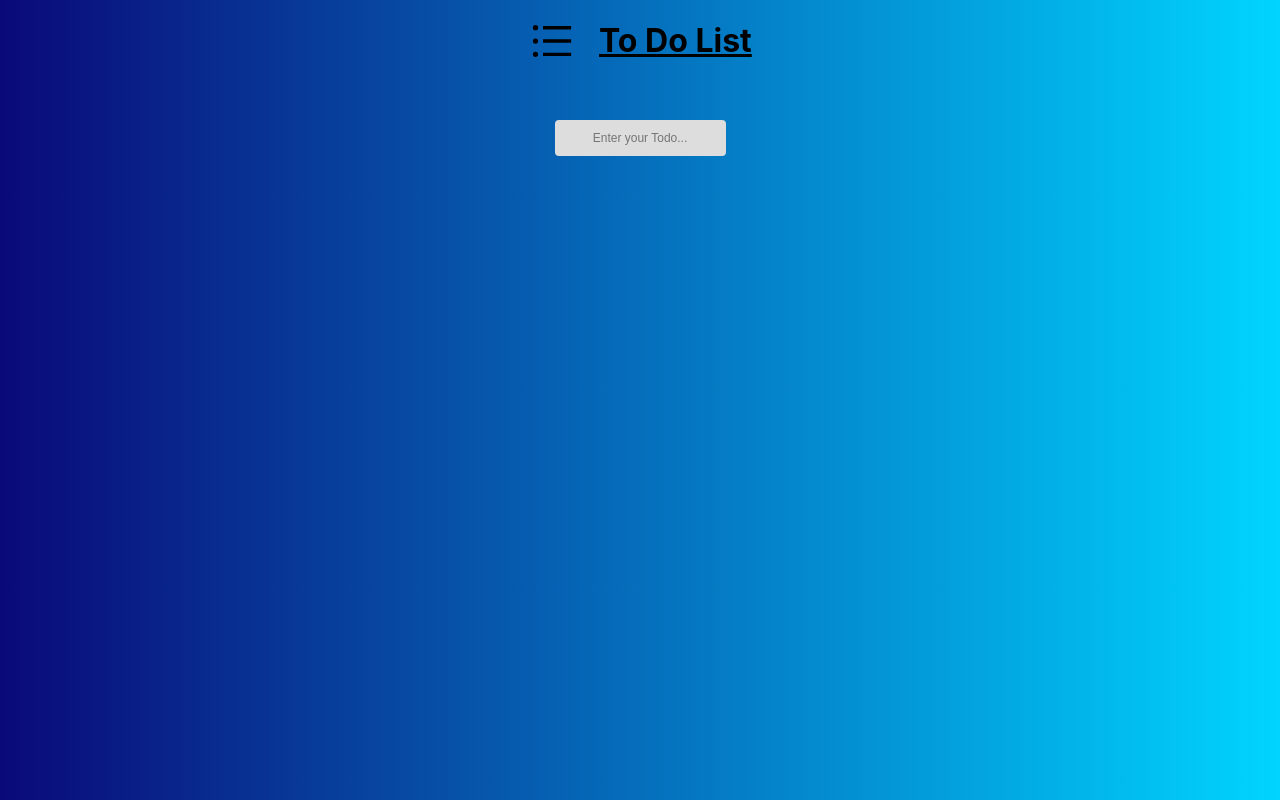
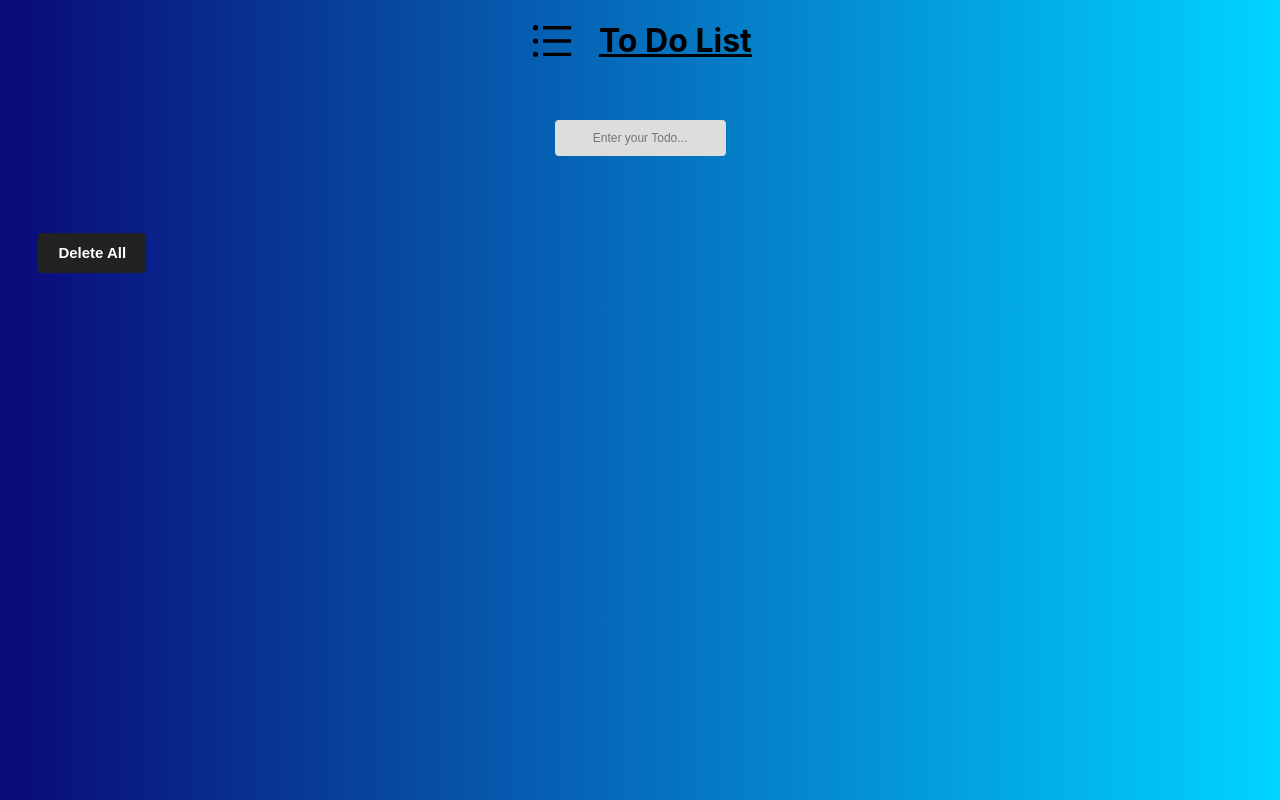
Before and after one commit to arturholiv/todolist, a React (Create React App) app in the folder todolist/: page /list in a window 1280 px wide. Built offline with nearby package versions, Linux system fonts and the light colour scheme.

Commit message:
feat: implements Delete All

```diff
--- a/todolist/src/actions/index.js
+++ b/todolist/src/actions/index.js
@@ -1,6 +1,7 @@
 export const LOGIN_EMAIL = 'LOGIN_EMAIL';
 export const ADD_TODO = 'ADD_TODO';
 export const REMOVE_TODO = 'REMOVE_TODO';
+export const DELETE_ALL = 'DELETE_ALL';
 export const EDIT_TODO = 'EDIT_TODO';
 export const ADD_TEXT = 'ADD_TEXT';
 
@@ -32,6 +33,13 @@ export function removeTodo(payload) {
   };
 }
 
+export function deleteAll(payload) {
+  return {
+    type: DELETE_ALL,
+    payload,
+  }
+}
+
 export function editTodo(payload) {
   return {
     type: EDIT_TODO,
--- a/todolist/src/components/TodosList.jsx
+++ b/todolist/src/components/TodosList.jsx
@@ -6,7 +6,7 @@ const TodosList = ({todos}) => {
   return (
     <div className="todos-list">
       {todos.map((todo, i) => (
-        <Todo todo={todo} id={i}/>
+        <Todo key={i} todo={todo} id={i}/>
       ))}
     </div>
   );
@@ -15,4 +15,5 @@ const TodosList = ({todos}) => {
 const mapStateToProps = state => ({
   todos: state.todo.todos
 });
+
 export default connect(mapStateToProps)(TodosList);
--- a/todolist/src/pages/Todo.js
+++ b/todolist/src/pages/Todo.js
@@ -2,9 +2,10 @@ import React from "react";
 import InputField from "../components/InputField";
 import TodosList from "../components/TodosList";
 import { AiOutlineUnorderedList } from "react-icons/ai"
+import { connect } from "react-redux";
+import { deleteAll } from "../actions";
 
-export default class Todo extends React.Component {
-  render() {
+const Todo = ({deleteAll}) => {
   return(
     <div>
       <div className="title-todo">
@@ -13,7 +14,20 @@ export default class Todo extends React.Component {
       </div>
       <InputField />
       <TodosList />
+      <div>
+        <button
+          onClick={() => deleteAll()}
+          className="btn-submit"
+        >
+          Delete All
+        </button>
+      </div>
     </div>
   );
 }
-}
+
+const mapDispatchToProps = dispatch => ({
+  deleteAll: () => dispatch(deleteAll())
+})
+
+export default connect(null, mapDispatchToProps)(Todo)
--- a/todolist/src/reducers/todo.js
+++ b/todolist/src/reducers/todo.js
@@ -1,4 +1,4 @@
-import { ADD_TODO, REMOVE_TODO, EDIT_TODO, ADD_TEXT } from '../actions';
+import { ADD_TODO, REMOVE_TODO, EDIT_TODO, ADD_TEXT, DELETE_ALL } from '../actions';
 
 const INITIAL_STATE = {
   todos: [],
@@ -29,6 +29,11 @@ const todoReducer = (state = INITIAL_STATE, action) => {
       ...state,
       text: state.todos[action.payload],
     };
+    case DELETE_ALL:
+      return {
+        ...state,
+        todos: [],
+      }
   default:
     return state;
   }
```
Lines whose indentation alone changed are shown as unchanged.
